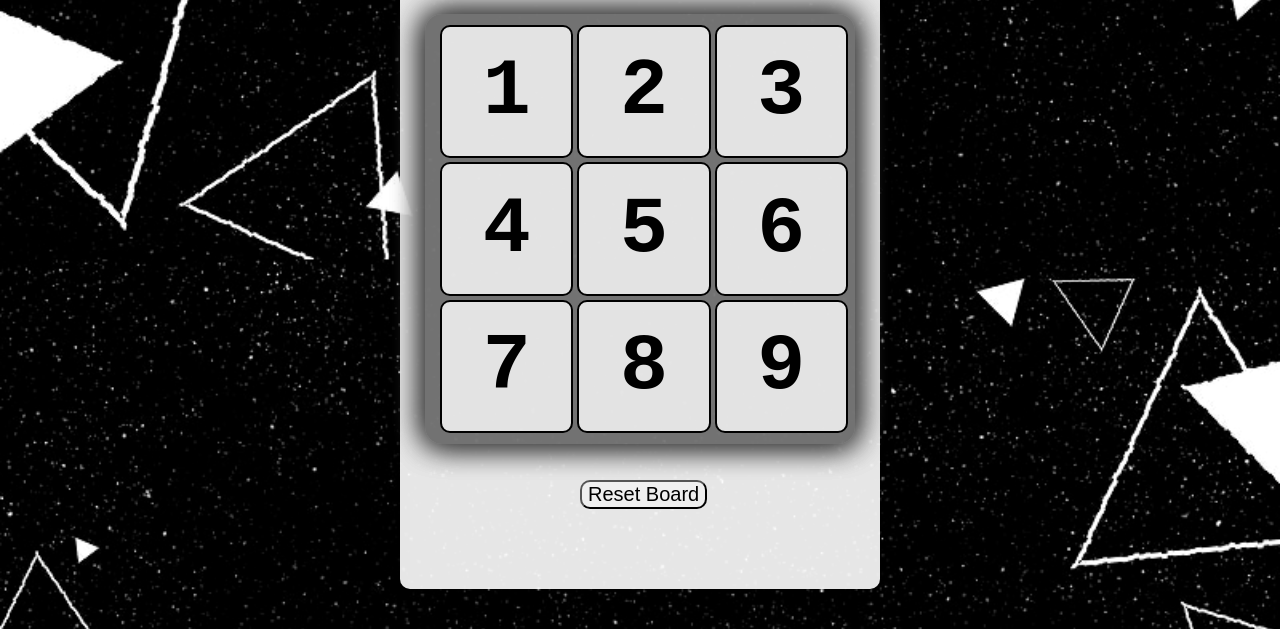
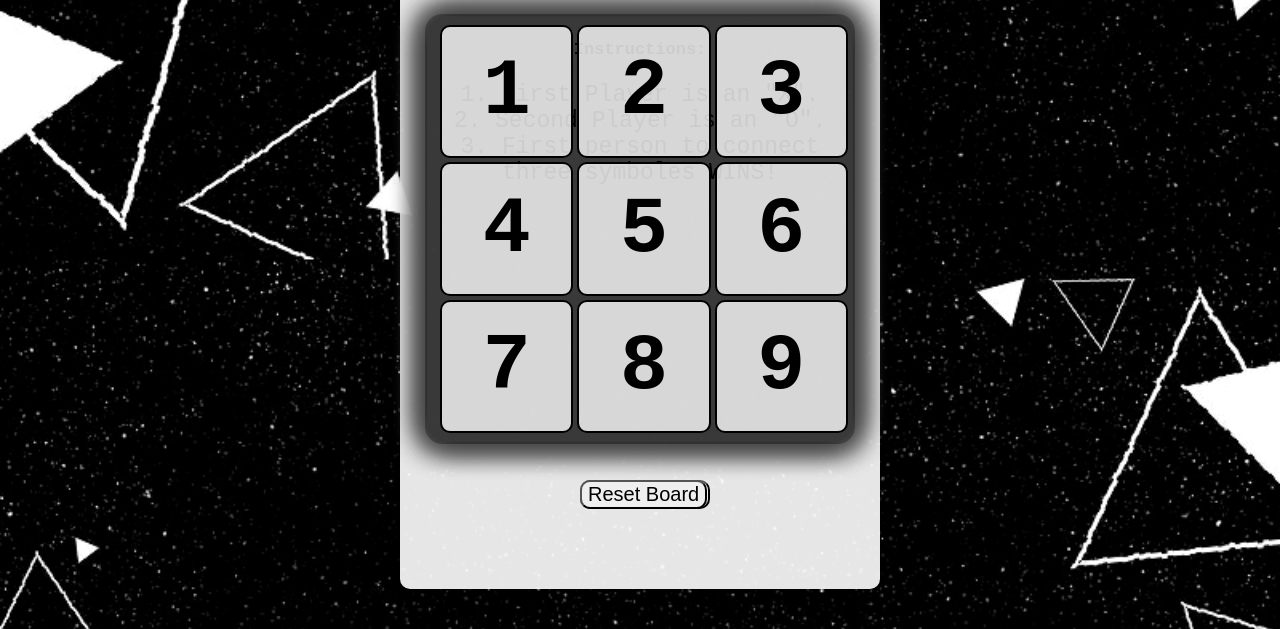
Before and after one commit to luisgallegos23/TicTacToeWebisite, a plain HTML site: page board.html in a window 1280 px wide. Shown: the part 171-800 px from the top of the page. Drawn offline with Linux system fonts and the light colour scheme.

Commit message:
Updated 9:04

```diff
--- a/board.html
+++ b/board.html
@@ -10,7 +10,7 @@
 <body>
     <div class="container">
        <h1 id="title"> Tic Tac Toe </h1>
-       <!--<div id="insturctions" class="inst-cont">
+       <div id="insturctions" class="inst-cont">
             <h4>Instructions: </h4>
             <p>1. First Player is an "X".<br>
             2. Second Player is an "O".<br>
@@ -19,10 +19,10 @@
             <br>
             <br>
             <br>
-            <button type="button" class="start">PLAY GAME</button>
-       </div>-->
+       </div>
+       <button type="button" class="button">PLAY GAME</button>
 
-        <div id="board" class="grid-container">
+       <div id="board" class="grid-container">
             <div class="grid"> 1 </div>
             <div class="grid"> 2 </div>
             <div class="grid"> 3 </div>
```
